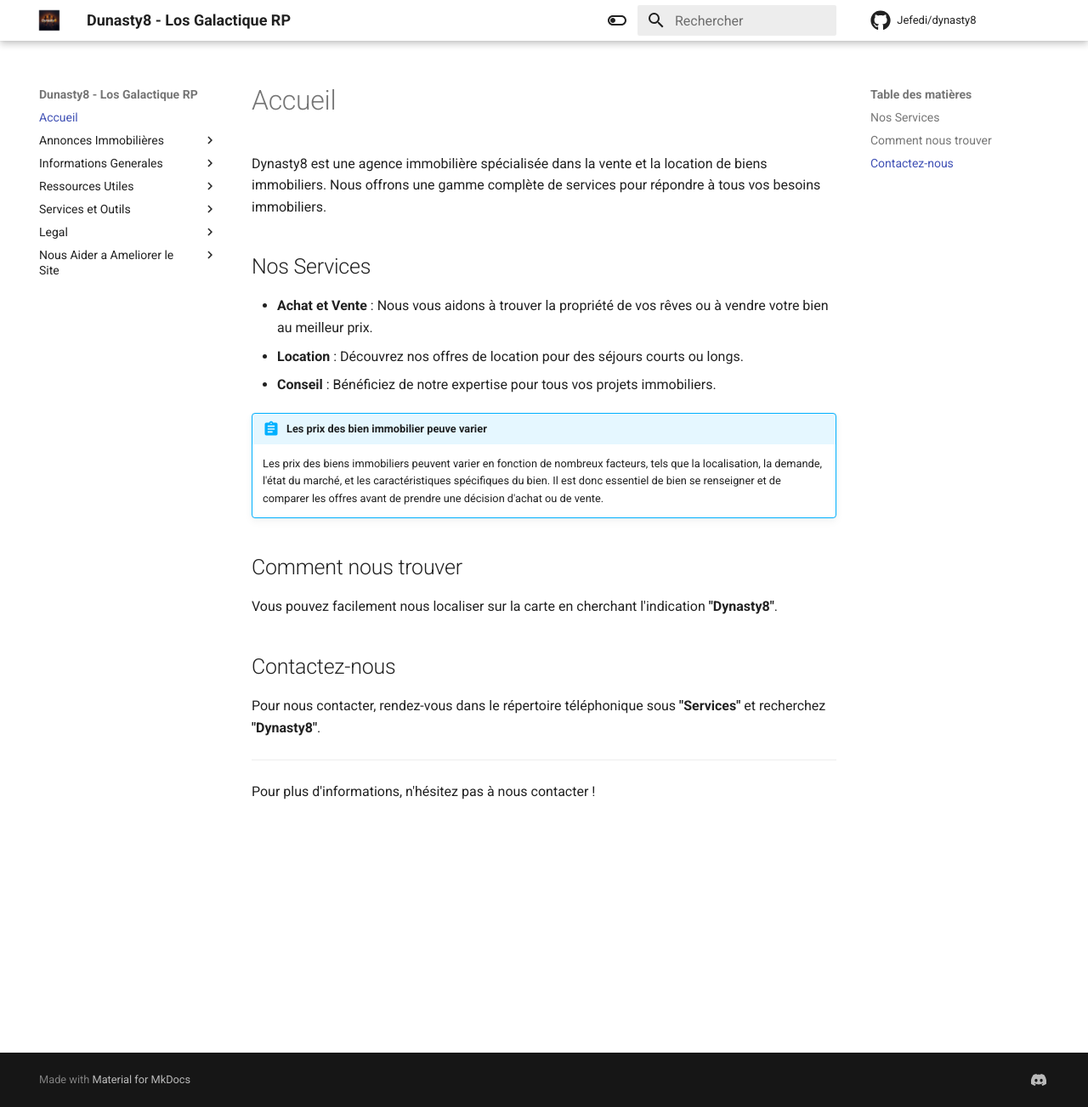
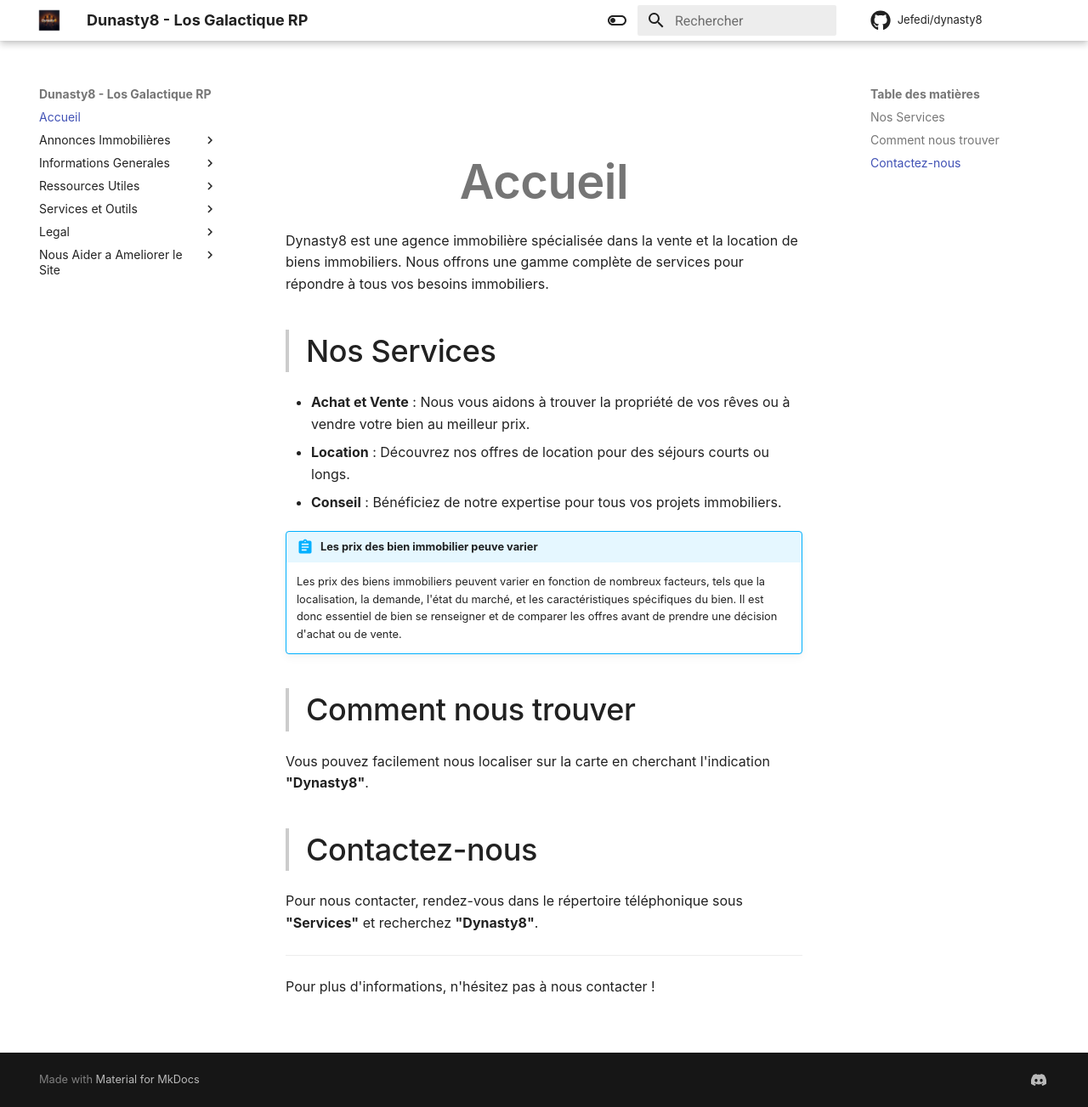
Before and after one commit to Jefedi/dynasty8-Los-Galactique-RP, an MkDocs documentation site: the page built from docs/index.md, in a window 1280 px wide and 1303 px high. Shown: the whole window at 85% size. Built offline with MkDocs 1.6.1 and Material for MkDocs 9.7.7, drawn with Linux system fonts in a browser that asks for light colours; comment, search, counter and statistics services are not loaded; the version menu is left out.

Commit message:
update css

```diff
--- /dev/null
+++ b/docs/stylesheets/extra.css
@@ -0,0 +1,92 @@
+:root {
+    --font-apple: -apple-system, BlinkMacSystemFont, "Segoe UI", Roboto, Helvetica, Arial, sans-serif;
+    --transition-duration: 0.4s;
+    --default-bg-color-light: #f9f9f9;
+    --default-bg-color-dark: #121212;
+  }
+
+  body {
+    font-family: var(--font-apple);
+    background-attachment: fixed;
+    transition: background-color var(--transition-duration) ease, color var(--transition-duration) ease;
+    line-height: 1.6;
+    font-size: 1.05rem;
+  }
+
+  .md-content {
+    max-width: 900px;
+    margin: auto;
+    padding: 2rem;
+    border-radius: 20px;
+    transition: background-color var(--transition-duration) ease, box-shadow var(--transition-duration) ease;
+  }
+
+  .md-typeset h1 {
+    text-align: center;
+    font-size: 2.8rem;
+    font-weight: 600;
+    margin: 2rem 0 1rem;
+    letter-spacing: -0.5px;
+    opacity: 1;
+    transition: opacity var(--transition-duration) ease, transform var(--transition-duration) ease;
+  }
+
+  .md-typeset h1:hover {
+    opacity: 0.8;
+    transform: scale(1.02);
+  }
+
+  .md-typeset h2 {
+    font-size: 1.8rem;
+    font-weight: 500;
+    margin-top: 2rem;
+    padding-left: 1rem;
+    border-left: 4px solid #ccc;
+    transition: border-left-color var(--transition-duration) ease, transform var(--transition-duration) ease;
+  }
+
+  .md-typeset h2:hover {
+    transform: translateX(5px);
+  }
+
+  .md-typeset img {
+    display: block;
+    margin: 2rem auto;
+    max-width: 220px;
+    border-radius: 16px;
+    box-shadow: 0 6px 20px rgba(0,0,0,0.08);
+    transition: transform var(--transition-duration) ease, box-shadow var(--transition-duration) ease;
+  }
+
+  .md-typeset img:hover {
+    transform: scale(1.05);
+    box-shadow: 0 10px 30px rgba(0,0,0,0.15);
+  }
+
+  html[data-md-color-scheme='default'] body {
+    background: var(--default-bg-color-light);
+    color: #222;
+  }
+
+  html[data-md-color-scheme='default'] .md-content {
+    background-color: #ffffff;
+    box-shadow: 0 12px 32px rgba(0, 0, 0, 0.04);
+  }
+
+  html[data-md-color-scheme='default'] .md-typeset h2 {
+    border-left-color: #007aff;
+  }
+
+  html[data-md-color-scheme='slate'] body {
+    background: var(--default-bg-color-dark);
+    color: #e6e6e6;
+  }
+
+  html[data-md-color-scheme='slate'] .md-content {
+    background-color: #1a1a1a;
+    box-shadow: 0 12px 32px rgba(0, 0, 0, 0.3);
+  }
+
+  html[data-md-color-scheme='slate'] .md-typeset h2 {
+    border-left-color: #66b2ff;
+  }
--- a/mkdocs.yml
+++ b/mkdocs.yml
@@ -113,5 +113,9 @@ extra:
   copyright: Copyright &copy; 2025 - 2025 Jefe
   generator: true
 
+extra_css:
+  - stylesheets/extra.css
+
+
 # Schéma pour le serveur de langage YAML
 yaml-language-server: $schema=https://squidfunk.github.io/mkdocs-material/schema.json
```
